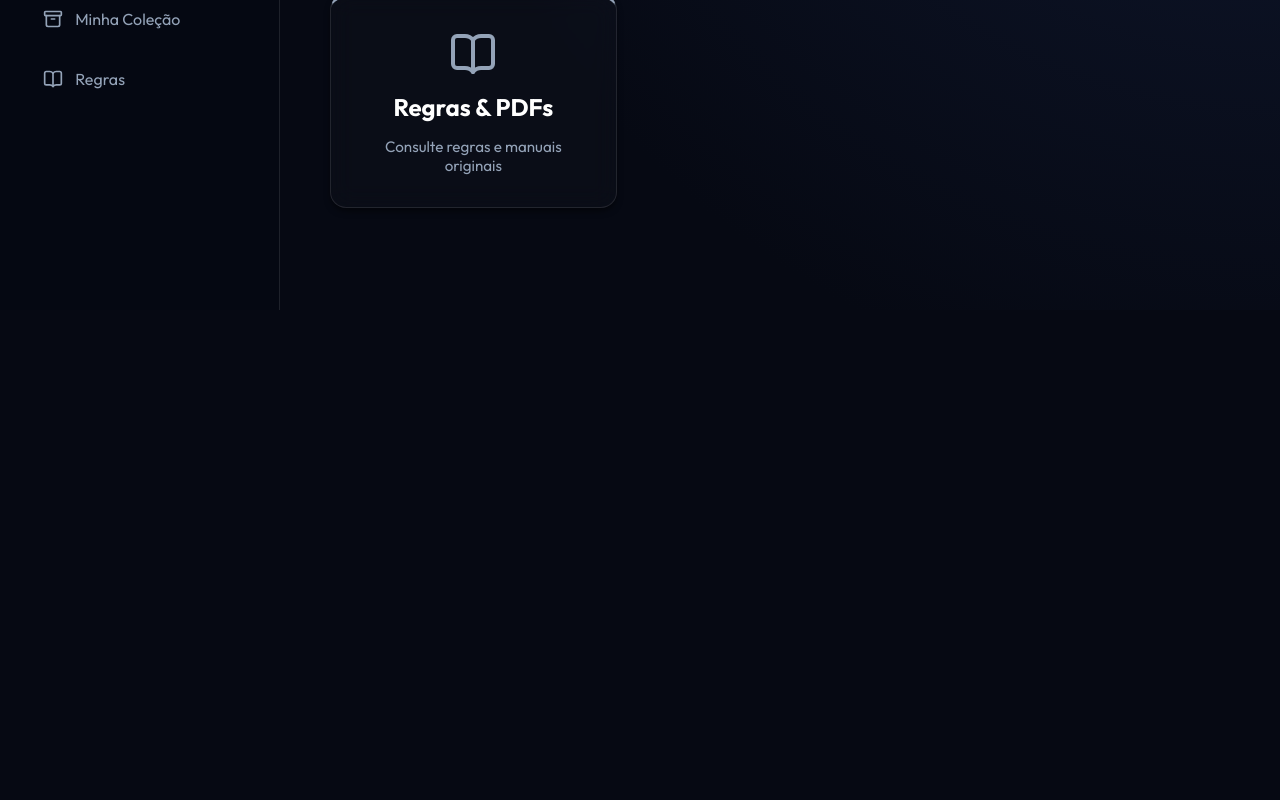
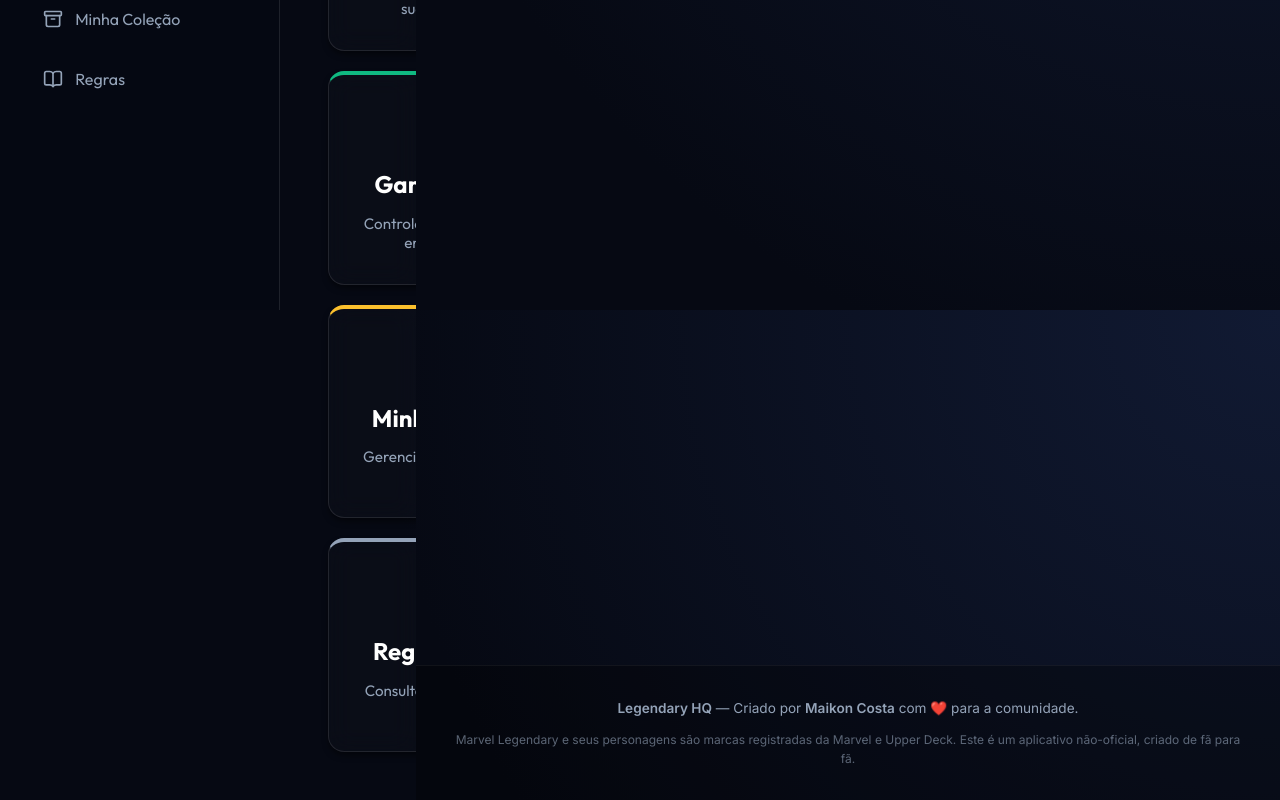
Before and after one commit to maikonfcosta/legendary-hq, a React (Vite) app: page / in a window 1280 px wide. Shown: the part 490-1290 px from the top of the page. Before the commit the page ends 800 px from the top, so only its background shows below. Built offline with nearby package versions, Linux system fonts and the light colour scheme.

Commit message:
docs: add readme, license and app footer

```diff
--- a/src/App.tsx
+++ b/src/App.tsx
@@ -414,6 +414,25 @@ function App() {
           <Rules ownedExpansions={ownedExpansions} />
         )}
       </main>
+
+      {/* Footer / Créditos */}
+      <footer style={{
+        marginTop: 'auto',
+        padding: '2rem',
+        textAlign: 'center',
+        borderTop: '1px solid rgba(255, 255, 255, 0.05)',
+        background: 'rgba(0, 0, 0, 0.3)',
+        color: 'var(--text-secondary)',
+        fontSize: '0.85rem'
+      }}>
+        <p style={{ margin: '0 0 10px 0' }}>
+          <strong>Legendary HQ</strong> — Criado por <strong>Maikon Costa</strong> com ❤️ para a comunidade.
+        </p>
+        <p style={{ margin: 0, opacity: 0.6, fontSize: '0.75rem', maxWidth: '800px', marginInline: 'auto' }}>
+          Marvel Legendary e seus personagens são marcas registradas da Marvel e Upper Deck.
+          Este é um aplicativo não-oficial, criado de fã para fã.
+        </p>
+      </footer>
     </div>
   )
 }
```
Also changed, not shown: 2 other files (tests, documents, lock files or other folders).
